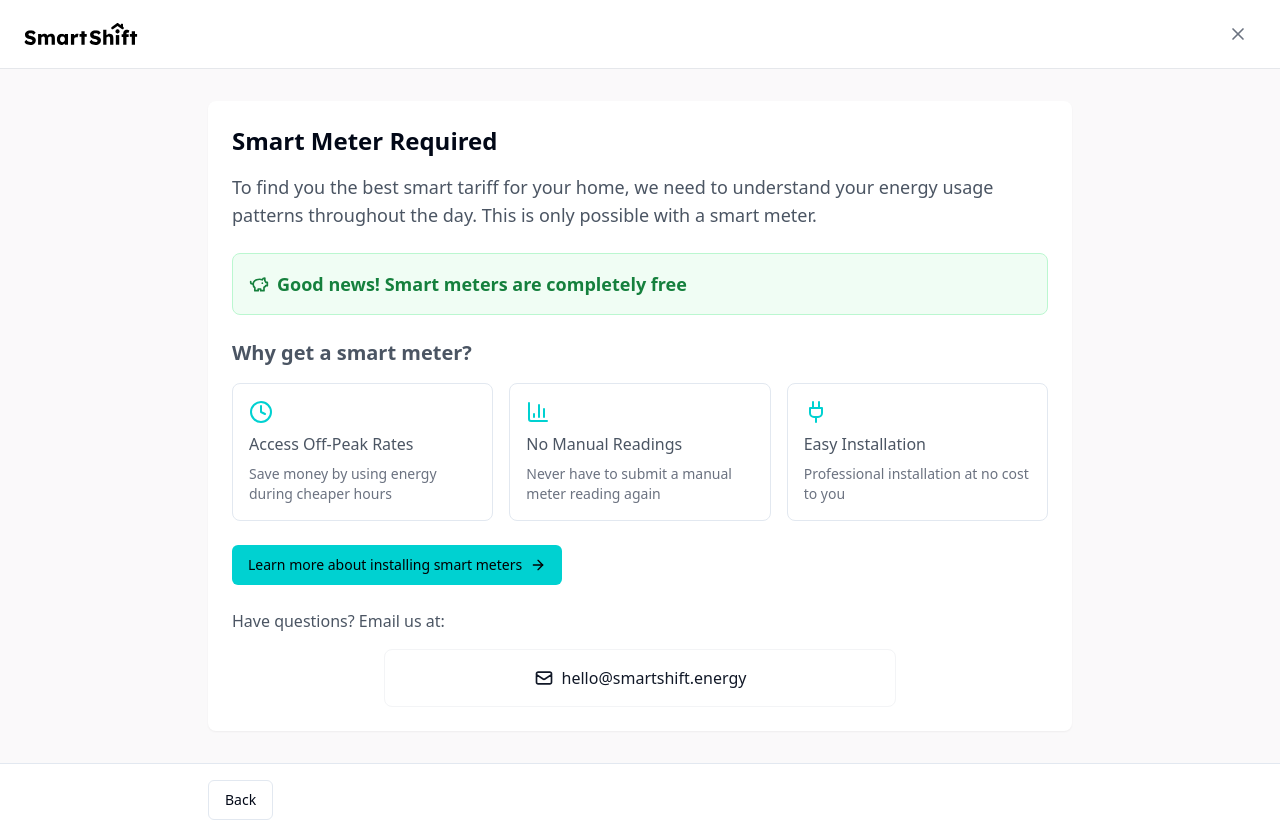
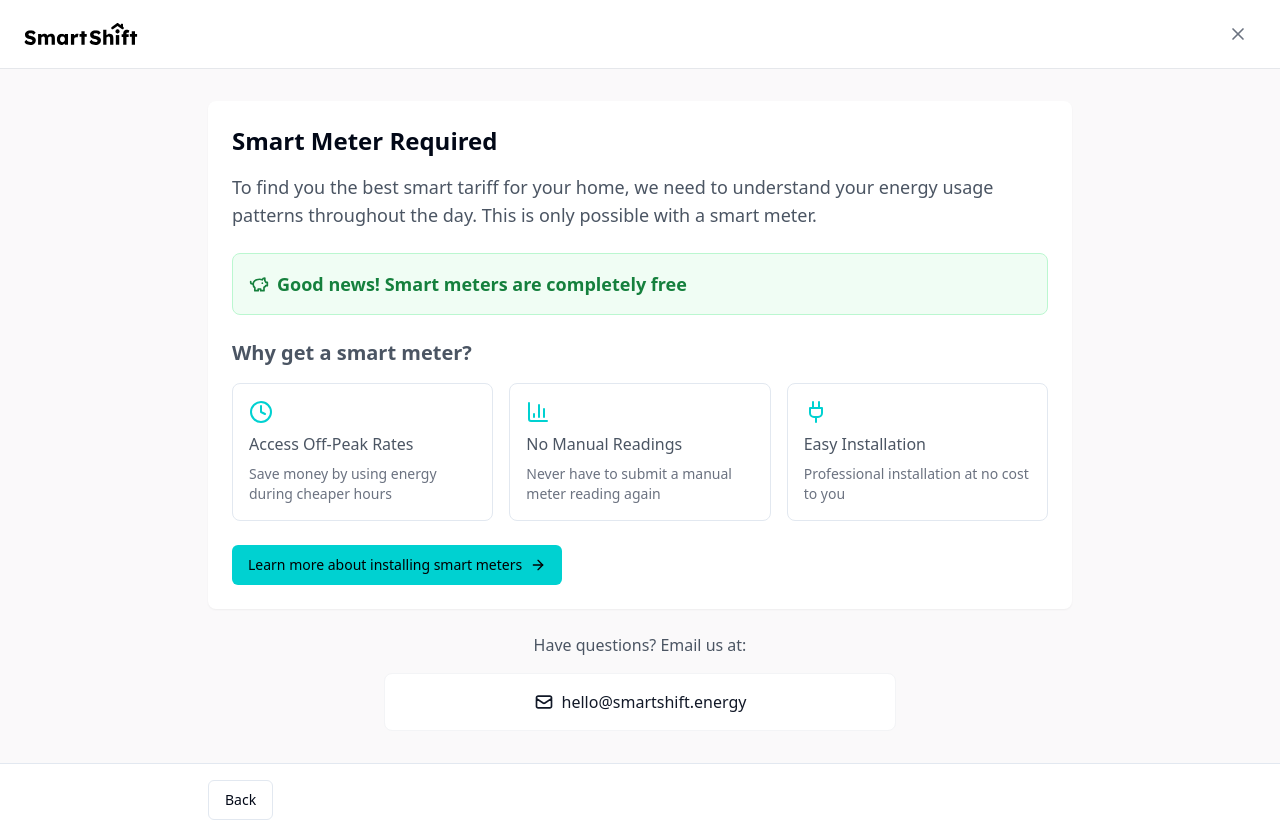
Before and after one commit to NataliaLKB/smartshift-form, a React (Vite) app: page /smart-meter-required in a window 1280 px wide. Built offline with nearby package versions, Linux system fonts and the light colour scheme.

Commit message:
Refactor SmartMeterRequired email component
Move the email component below the "Why get a smart meter" section to match the styling of the Thank You page.

```diff
--- a/src/pages/SmartMeterRequired.tsx
+++ b/src/pages/SmartMeterRequired.tsx
@@ -57,9 +57,11 @@ const SmartMeterRequired = () => {
                     Learn more about installing smart meters <ArrowRight className="w-4 h-4" />
                   </Button>
                 </div>
+              </div>
+            </div>
 
             {/* Email section from ThankYou page */}
-                <div className="space-y-4 mt-12">
+            <div className="text-center space-y-4">
               <p className="text-gray-600">Have questions? Email us at:</p>
               <div className="bg-white rounded-lg border border-gray-100 p-4 max-w-lg mx-auto">
                 <a
@@ -71,8 +73,6 @@ const SmartMeterRequired = () => {
                   </svg>
                   hello@smartshift.energy
                 </a>
-                  </div>
-                </div>
               </div>
             </div>
           </div>
```
Lines whose indentation alone changed are shown as unchanged.
